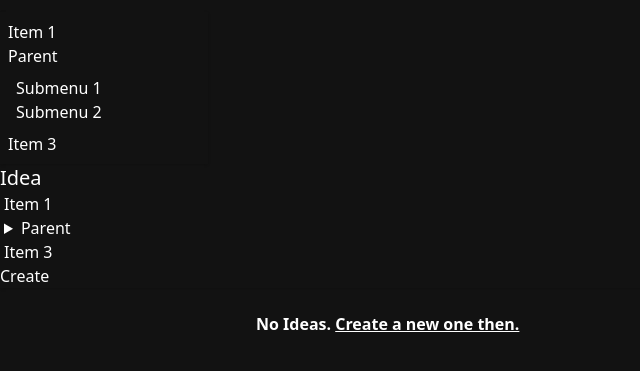
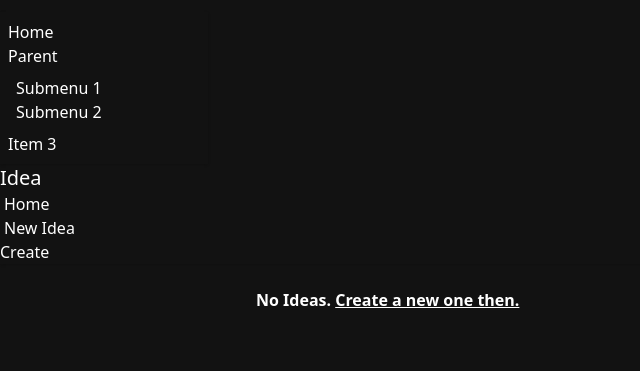
Before and after one commit to AlvioFg/laracast-idea, a Laravel app: page / in a window 1280 px wide. Shown: the top 371 px of the page, without its empty margins (0-640 px from the left). Run offline with Laravel 12, Linux system fonts and the light colour scheme; data that the repository does not hold is empty; parts of the project's set-up code (start-up, migrations or seed data) failed here and were passed over; some libraries are stand-ins or nearby versions.

Commit message:
nambahin nav

```diff
--- a/resources/views/components/nav.blade.php
+++ b/resources/views/components/nav.blade.php
@@ -7,7 +7,7 @@
             <ul
                 tabindex="-1"
                 class="menu menu-sm dropdown-content bg-base-100 rounded-box z-1 mt-3 w-52 p-2 shadow">
-                <li><a>Item 1</a></li>
+                <li><a>Home</a></li>
                 <li>
                     <a>Parent</a>
                     <ul class="p-2">
@@ -22,17 +22,8 @@
     </div>
     <div class="navbar-center hidden lg:flex">
         <ul class="menu menu-horizontal px-1">
-            <li><a>Item 1</a></li>
-            <li>
-                <details>
-                    <summary>Parent</summary>
-                    <ul class="p-2 bg-base-100 w-40 z-1">
-                        <li><a>Submenu 1</a></li>
-                        <li><a>Submenu 2</a></li>
-                    </ul>
-                </details>
-            </li>
-            <li><a>Item 3</a></li>
+            <li><a href="/">Home</a></li>
+            <li><a href="/ideas/create">New Idea</a></li>
         </ul>
     </div>
     <div class="navbar-end">
```
